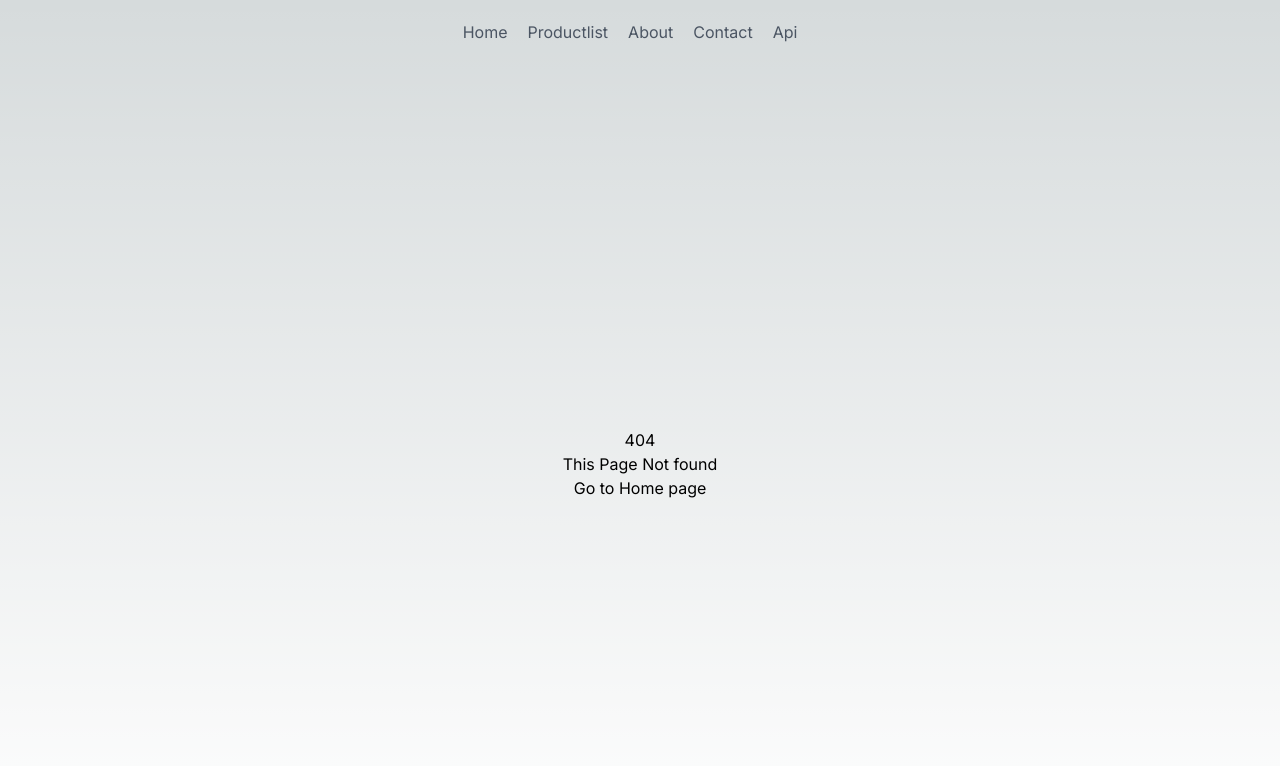
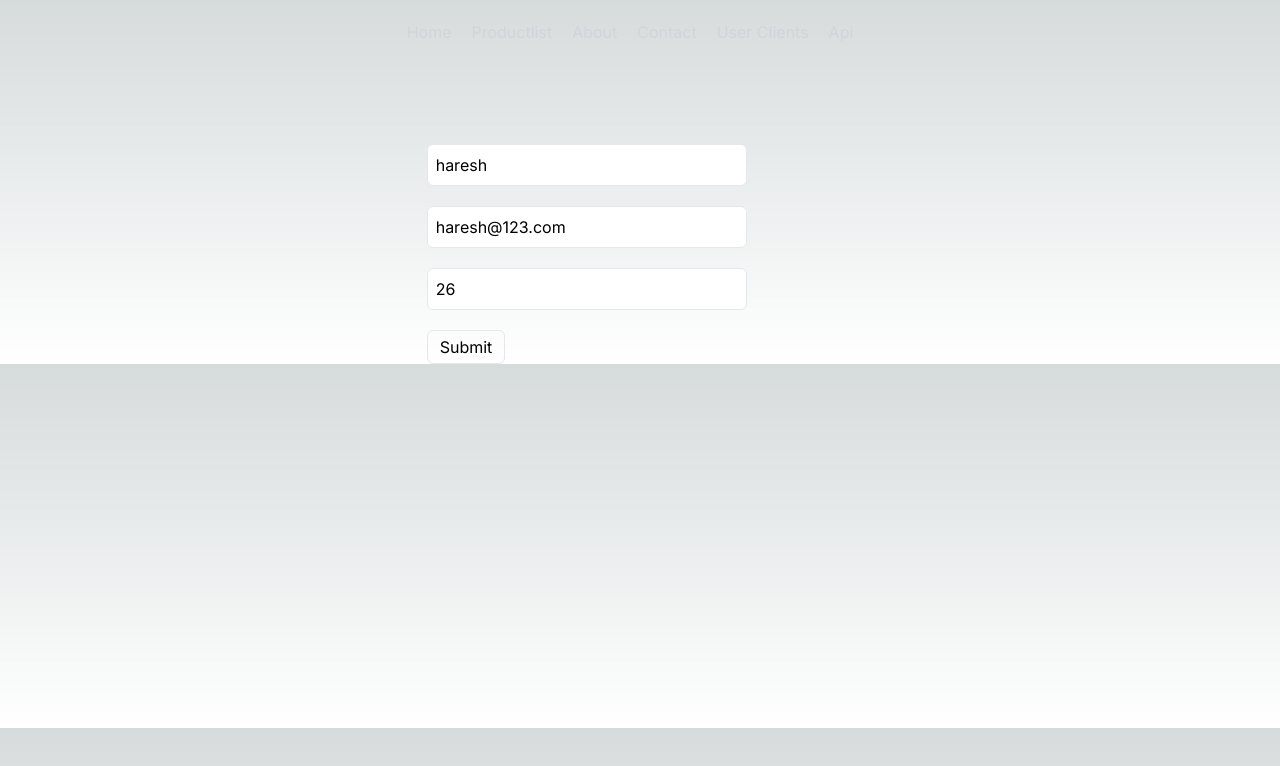
Before and after one commit to Haresh9996/NextJs-Demo, a Next.js app: page /users/1/update in a window 1280 px wide. Before the commit this address had no page. Shown: the top 766 px of the page. Built offline with nearby package versions, Linux system fonts and the light colour scheme.

Commit message:
fix some issues for deploy

```diff
--- a/src/app/Nav.js
+++ b/src/app/Nav.js
@@ -10,14 +10,15 @@ const Nav = () => {
     }
     return (
         <>
-            <header className="text-gray-600 body-font">
+            <header className="text-gray-300 body-font">
                 <div className="container mx-auto flex flex-wrap p-5 flex-col md:flex-row items-center">
                     <nav className="md:ml-auto md:mr-auto flex flex-wrap items-center text-base justify-center">
-                        <Link href="/home" className="mr-5 hover:text-gray-900">Home</Link>
-                        <Link href="/productlist" className="mr-5 hover:text-gray-900">Productlist</Link>
-                        <Link href="/about" className="mr-5 hover:text-gray-900">About</Link>
-                        <Link href="/contact" className="mr-5 hover:text-gray-900">Contact</Link>
-                        <Link href="/api/users" className="mr-5 hover:text-gray-900">Api</Link>
+                        <Link href="/home" className="mr-5 hover:text-gray-500">Home</Link>
+                        <Link href="/productlist" className="mr-5 hover:text-gray-500">Productlist</Link>
+                        <Link href="/about" className="mr-5 hover:text-gray-500">About</Link>
+                        <Link href="/contact" className="mr-5 hover:text-gray-500">Contact</Link>
+                        <Link href="/users" className="mr-5 hover:text-gray-500">User Clients</Link>
+                        <Link href="/api" className="mr-5 hover:text-gray-500">Api</Link>
                     </nav>
                 </div>
             </header>
--- a/src/app/about/namedata/[names]/page.js
+++ b/src/app/about/namedata/[names]/page.js
@@ -1,10 +1,10 @@
 "use client"
 
-export default function ({params}) {
+export default function NamePage({ params }) {
     console.log(params)
-    return(
+    return (
         <>
-        <h4 className="h-screen w-screen flex items-center justify-center">hello {params.names}</h4>
+            <h4 className="h-screen w-screen flex items-center justify-center">hello {params.names}</h4>
         </>
     )
 }
--- /dev/null
+++ b/src/app/adduser/page.js
@@ -0,0 +1,50 @@
+"use client"
+
+import { useState } from "react"
+
+export default function AddUserPage() {
+    let [values, setValues] = useState({
+        name: '',
+        email: '',
+        age: ''
+    });
+
+    const handleChange = (e) => {
+        const { name, value } = e.target;
+        setValues(prevValues => ({
+            ...prevValues,
+            [name]: value
+        }));
+    };
+    const handleSubmit = async () => {
+
+        let response = await fetch("http://localhost:3000/api", {
+            method: 'POST',
+            body: JSON.stringify(values)
+        })
+
+        let finalResponse = await response.json()
+
+        console.log(finalResponse);
+    };
+
+    return (
+        <>
+            <div className="m-auto w-1/3 mt-20 flex flex-col gap-5">
+                <div>
+                    <input type="text" name="name" className="border w-3/4 rounded-md p-2" placeholder="enter your name" value={values.name} onChange={handleChange} />
+                </div>
+                <div>
+                    <input type="email" name="email" className="border w-3/4 rounded-md p-2" placeholder="enter your email" value={values.email} onChange={handleChange} />
+                </div>
+                <div>
+                    <input type="number" name="age" className="border w-3/4 rounded-md p-2" placeholder="enter your age" value={values.age} onChange={handleChange} />
+                </div>
+                <div>
+                    <button onClick={handleSubmit} className="py-1 px-3 border rounded-md hover:bg-slate-800">Submit</button>
+                </div>
+
+            </div>
+        </>
+    )
+};
--- /dev/null
+++ b/src/app/api/[userid]/route.js
@@ -0,0 +1,27 @@
+import { NextResponse } from "next/server";
+import { users } from "@/utils/db";
+
+export function GET(request, { params }) {
+    let data = users
+    // console.log(params)
+    let filtersData = data.filter(item => item.id == params.userid)
+    return NextResponse.json(filtersData)
+
+}
+export async function PUT (request, {params}){
+    let payload = await request.json()
+    let id = params.userid
+    payload.id = id
+    return NextResponse.json({result: payload}, {status: 200})
+
+}
+
+export function DELETE(request, response) {
+
+    let id = response.params.userid
+    if (id) {
+        return NextResponse.json({ result: "User Removed" }, { status: 200 })
+    }else{
+        return NextResponse.json({ result: "Can't Remove User" }, { status: 400 })
+    }
+}
--- /dev/null
+++ b/src/app/api/route.js
@@ -0,0 +1,18 @@
+import { NextResponse } from "next/server";
+import { users } from "@/utils/db";
+
+export function GET(request) {
+    let data = users
+    console.log(data)
+    return NextResponse.json(data)
+}
+
+export async function POST(request, responce) {
+    let payload = await request.json()
+    console.log(payload)
+    if (!payload.age || !payload.name) {
+        return NextResponse.json({ result: "requird not found"}, {status: 404 })
+    }
+    return NextResponse.json({ result: payload}, {status:201})
+
+}
--- a/src/app/api/users/[id]/route.js
+++ /dev/null
@@ -1,10 +0,0 @@
-import { users } from "@/utils/db";
-import { NextResponse } from "next/server";
-
-export function GET(request, response) {
-    let data = users
-    console.log(response.params.id, data)
-    let finaldata = data.filter(item => item.id == response.params.id)
-
-    return NextResponse.json(finaldata.length !== 0 ? { result: finaldata, success: true } : { result: 'no data found', success: false }, { status: 200 })
-}
--- a/src/app/api/users/route.js
+++ /dev/null
@@ -1,8 +0,0 @@
-import { users } from "@/utils/db";
-import { NextResponse } from "next/server";
-
-export function GET() {
-    let data = users
-    return NextResponse.json(data, { status: 200 })
-
-}
--- /dev/null
+++ b/src/app/users/[id]/page.js
@@ -0,0 +1,29 @@
+async function getData(id) {
+    let data = await fetch(`http://localhost:3000/api/${id}`)
+    console.log(data.data)
+    let finalData = await data.json()
+    return finalData
+}
+
+export default async function page({ params }) {
+    // console.log(params)
+    let user = await getData(params.id)
+    console.log(user)
+    return (
+        <>
+            <div>
+                {
+                    user && Array.isArray(user) && user.length > 0 && user.map((item) => {
+                        return (
+                            <>
+                                <p>{item.name}</p>
+                                <p>{item.email}</p>
+                                <p>{item.age}</p>
+                            </>
+                        )
+                    })
+                }
+            </div>
+        </>
+    )
+};
--- /dev/null
+++ b/src/app/users/[id]/update/page.js
@@ -0,0 +1,76 @@
+"use client"
+import { useEffect, useState } from "react";
+export default function Update({ params }) {
+    let userId = params.id
+    // console.log(id)
+
+    let [values, setValues] = useState({
+        name: '',
+        email: '',
+        age: ''
+    });
+
+    const [user, setUser] = useState(null)
+
+    const handleChange = (e) => {
+        const { name, value } = e.target;
+        setValues(prevValues => ({
+            ...prevValues,
+            [name]: value
+        }));
+    };
+
+    useEffect(() => {
+        getData()
+    }, [])
+
+    useEffect(() => {
+        if (user) {
+            setValues({
+                name: user.name,
+                email: user.email,
+                age: user.age,
+
+            })
+        }
+    }, [user])
+
+    const getData = async () => {
+
+        let response = await fetch(`http://localhost:3000/api/${userId}`)
+
+        let finalResponse = await response.json()
+
+        console.log(finalResponse);
+
+        setUser(finalResponse[0])
+    };
+    const handlesubmit = async () => {
+
+        let response = await fetch(`http://localhost:3000/api/${userId}`, { method: "PUT", body: JSON.stringify(values) })
+
+        let finalResponse = await response.json()
+
+        console.log(finalResponse);
+
+    };
+    return (
+        <>
+            <div className="m-auto w-1/3 mt-20 flex flex-col gap-5">
+                <div>
+                    <input type="text" name="name" className="border w-3/4 rounded-md p-2" placeholder="enter your name" value={values.name} onChange={handleChange} />
+                </div>
+                <div>
+                    <input type="email" name="email" className="border w-3/4 rounded-md p-2" placeholder="enter your email" value={values.email} onChange={handleChange} />
+                </div>
+                <div>
+                    <input type="number" name="age" className="border w-3/4 rounded-md p-2" placeholder="enter your age" value={values.age} onChange={handleChange} />
+                </div>
+                <div>
+                    <button className="py-1 px-3 border rounded-md hover:bg-slate-800" onClick={handlesubmit}>Submit</button>
+                </div>
+
+            </div>
+        </>
+    )
+};
--- /dev/null
+++ b/src/app/users/page.js
@@ -0,0 +1,26 @@
+import Link from "next/link"
+import Delete from "@/utils/Delete"
+
+async function fetchData() {
+    let data = await fetch("http://localhost:3000/api")
+    data = await data.json()
+    return data
+}
+export default async function page() {
+    let finalData = await fetchData()
+    return (
+        <>
+            {
+                finalData.map(item => {
+                    return (
+                        <h3 className="w-2/5 flex justify-around mb-5" key={item.id}>
+                            <span className="underline underline-offset-2"><Link href={`/users/${item.id}`}>{item.name}</Link></span>
+                            <span> <Delete id={item.id} /> </span>
+                            <span className="border px-2"> <Link href={`/users/${item.id}/update`}> Edit </Link> </span>
+                        </h3>
+                    )
+                })
+            }
+        </>
+    )
+};
--- /dev/null
+++ b/src/utils/Delete.js
@@ -0,0 +1,23 @@
+"use client"
+import React from 'react'
+
+const Delete = ({ id }) => {
+
+    let deleteUser = async () => {
+        let response = await fetch(`http://localhost:3000/api/${id}`, {
+            method: 'Delete'
+        })
+        response = await response.json()
+        console.log(response)
+        if (response.result) {
+            alert("user removed")
+        } else {
+            alert("something went wrong!!!")
+        }
+    }
+    return (
+        <button onClick={deleteUser} className='border px-2'>Delete</button>
+    )
+}
+
+export default Delete
```
